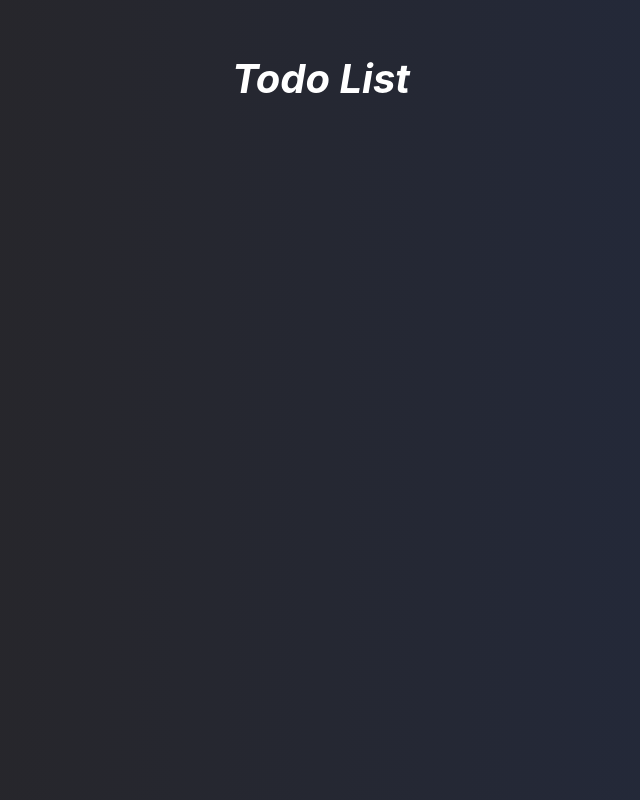
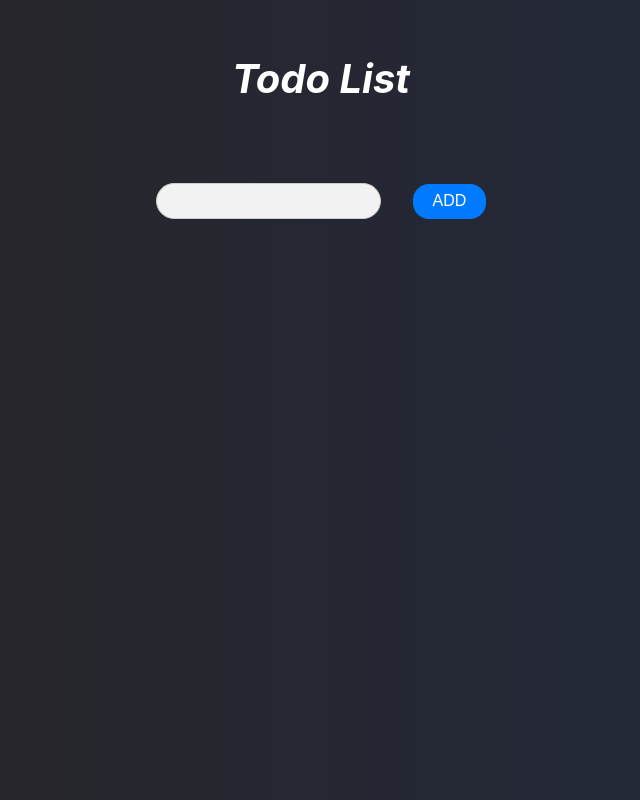
Before and after one commit to nikoladomazetovikj/todo, a React (Create React App) app: page / in a window 1280 px wide. Shown: the whole page, without its empty margins (319-959 px from the left). Built offline with nearby package versions, Linux system fonts and the light colour scheme.

Commit message:
feat: add item component and styles

```diff
--- a/src/App.js
+++ b/src/App.js
@@ -1,8 +1,12 @@
 import Header from "./components/Header";
+import CardsContainer from "./components/CardsContainer";
 
 function App() {
     return (
-        <Header/>
+       <>
+           <Header/>
+           <CardsContainer/>
+       </>
     );
 }
 
--- /dev/null
+++ b/src/UI/Button.js
@@ -0,0 +1,7 @@
+function Button({children, onClick, className}) {
+    return (
+        <button className={className} onClick={onClick}>{children}</button>
+    );
+}
+
+export default Button;
--- /dev/null
+++ b/src/components/AddElement.js
@@ -0,0 +1,15 @@
+import Button from "../UI/Button";
+import '../styles/Form.css';
+
+function AddElement() {
+    return (
+        <div>
+            <form action="">
+                <input type='text'/>
+                <Button children='ADD' className='button-margin-right add-button'/>
+            </form>
+        </div>
+    );
+}
+
+export default AddElement;
--- /dev/null
+++ b/src/components/CardsContainer.js
@@ -0,0 +1,9 @@
+import AddElement from "./AddElement";
+
+function CardsContainer () {
+    return <div className='centered-position margin-top'>
+        <AddElement/>
+    </div>
+}
+
+export default CardsContainer;
--- /dev/null
+++ b/src/components/MyList.js
@@ -0,0 +1,4 @@
+function MyList() {}
+
+
+export default MyList;
--- /dev/null
+++ b/src/styles/Form.css
@@ -0,0 +1,38 @@
+input[type="text"] {
+    border-radius: 2rem;
+    border: .1rem solid #ccc;
+    padding: .5rem;
+    background-color: #f2f2f2;
+    font-size: 1rem;
+    outline: none;
+}
+
+input[type="text"]:focus {
+    border-color: #007bff;
+    box-shadow: 0 0 5px rgba(0, 123, 255, 0.5);
+}
+
+.button-margin-right {
+    margin-left: 2rem;
+}
+
+.add-button {
+    display: inline-block;
+    padding: .55rem 1.2rem;
+    font-size: 1rem;
+    border: none;
+    border-radius: 1rem;
+    background-color: #007bff;
+    color: #fff;
+    cursor: pointer;
+    transition: background-color 0.3s ease;
+}
+
+.add-button:hover {
+    background-color: #0056b3;
+}
+
+.add-button:focus {
+    outline: none;
+    box-shadow: 0 0 5px rgba(0, 123, 255, 0.5);
+}
--- a/src/styles/index.css
+++ b/src/styles/index.css
@@ -16,3 +16,12 @@ code {
 .text-center {
   text-align: center;
 }
+
+.centered-position {
+  display: flex;
+  justify-content: center;
+}
+
+.margin-top {
+  margin-top: 5rem;
+}
```
